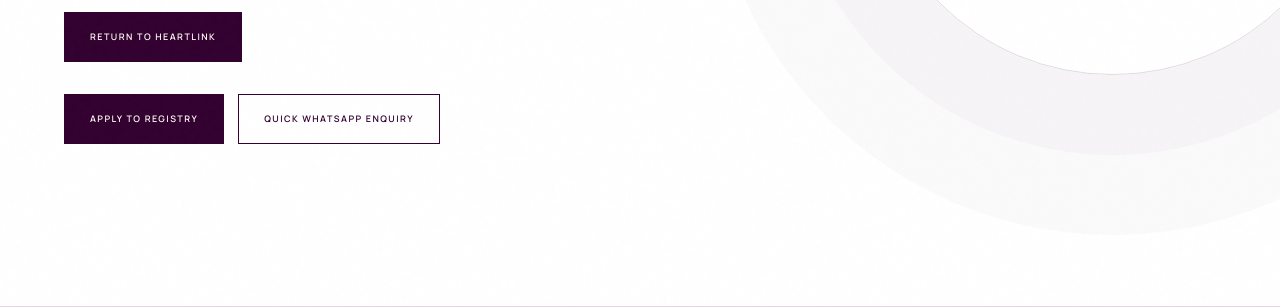
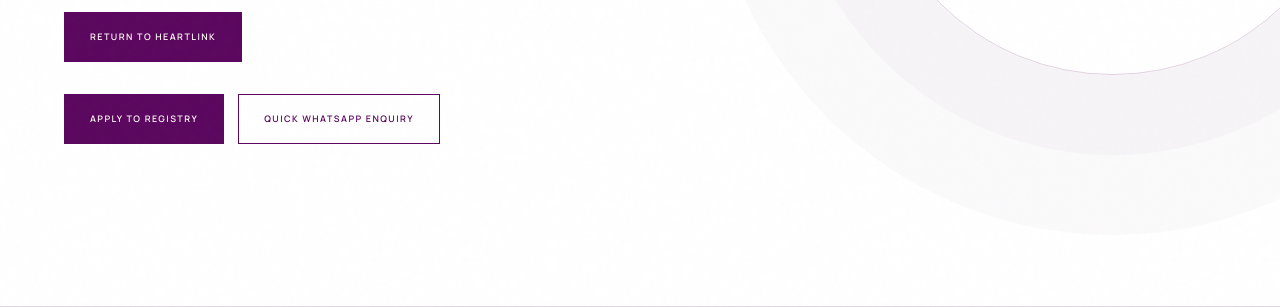
Before and after one commit to aayush570/heartlink-website-2, a website: page public/404.html in a window 1280 px wide. Shown: the part 493-800 px from the top of the page. Drawn offline with nearby package versions, Linux system fonts and the light colour scheme; no server answers.

Commit message:
make purple accents clearly visible

```diff
--- a/public/404.html
+++ b/public/404.html
@@ -5,7 +5,7 @@
   <meta name="viewport" content="width=device-width, initial-scale=1">
   <title>Page Not Found | HeartLink</title>
   <link rel="icon" href="/Heartlink%20Logo.png">
-  <link rel="stylesheet" href="/styles.css?v=11">
+  <link rel="stylesheet" href="/styles.css?v=12">
 </head>
 <body>
   <header data-site-header></header>
--- a/public/styles.css
+++ b/public/styles.css
@@ -5,19 +5,19 @@
   --paper: #ffffff;
   --sand: #320130;
   --ink: #000000;
-  --headline-purple: #320130;
+  --headline-purple: #5b075f;
   --muted: #000000;
-  --gold: #320130;
-  --gold-bright: #320130;
-  --gold-soft: rgba(50, 1, 48, .14);
-  --gold-ink: #320130;
+  --gold: #5b075f;
+  --gold-bright: #5b075f;
+  --gold-soft: rgba(91, 7, 95, .18);
+  --gold-ink: #5b075f;
   --warm-light: #fff8f0;
   --warm-dark: #21001f;
   --maroon: #320130;
   --plum-light: #541450;
   --forest: #541450;
   --cream: #fffaf5;
-  --line: rgba(50, 1, 48, .14);
+  --line: rgba(91, 7, 95, .16);
   --serif: "Cormorant Garamond", Georgia, serif;
   --sans: "Manrope", Arial, sans-serif;
   --ease: cubic-bezier(.22, 1, .36, 1);
```
Also changed, not shown: public/about.html (+1 -1 lines), public/apply.html (+1 -1 lines), public/careers.html (+1 -1 lines), public/contact.html (+1 -1 lines), public/index.html (+1 -1 lines), public/membership.html (+1 -1 lines), public/partnerships.html (+1 -1 lines), public/privacy.html (+1 -1 lines).
